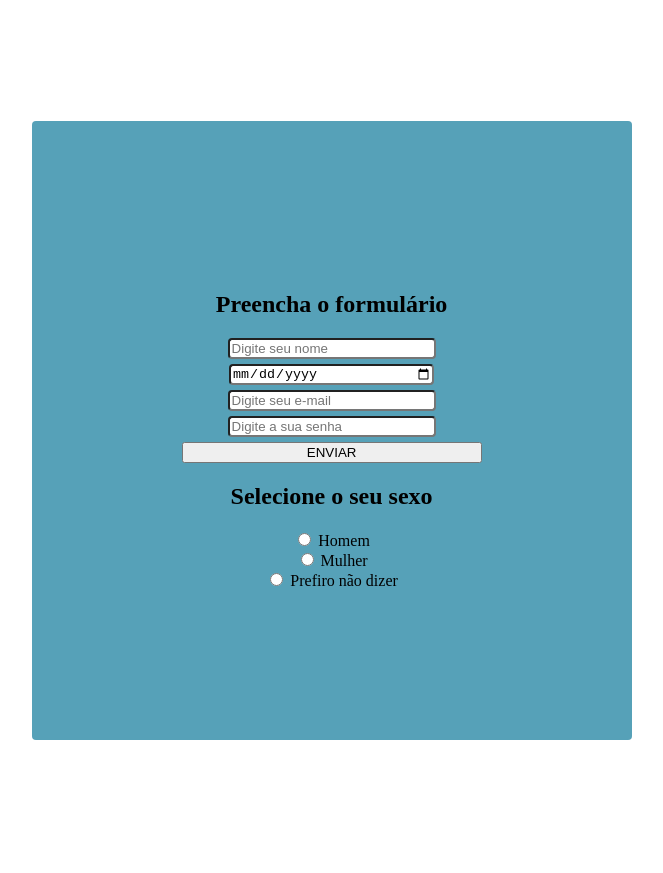
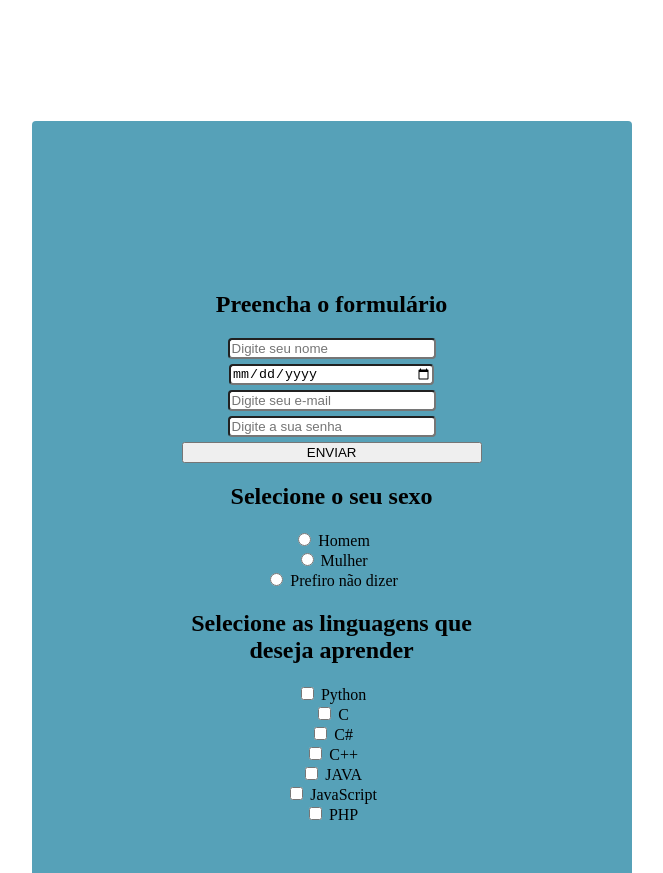
Before and after one commit to lethiciaasevedo1999/trabalho-pw-formularios, a plain HTML site: page index.html in a window 1280 px wide. Shown: the part 79-952 px from the top of the page, without its empty margins (314-977 px from the left). Before the commit the page ends 819 px from the top, so only its background shows below. Drawn offline with Linux system fonts and the light colour scheme.

Commit message:
Adicionando labels tipo Checkbox para seleção das linguagens

```diff
--- a/index.html
+++ b/index.html
@@ -19,7 +19,7 @@
         <input class= "input_password"type="password" placeholder="Digite a sua senha">
         <button class="elemento-sozinho" type="submit">ENVIAR</button>
 
-       <form action="#">
+
            <h2>Selecione o seu sexo</h2>
 
         <input type="radio" name="genero" value="menino">
@@ -29,7 +29,32 @@
         <input type="radio" name="genero" value="prefiro não dizer">
         <label for="f">Prefiro não dizer</label><br>
 
-       </form>
+
+        <h2>Selecione as linguagens que deseja aprender</h2>
+
+        <input type="checkbox" id="python" name="python" value="Python">
+        <label for="python">Python</label><br>
+        <input type="checkbox" id="c" name="c" value="C">
+        <label for="tesla">C</label><br>
+        <input type="checkbox" id="c#" name="c#" value="C#">
+        <label for="c#">C#</label><br>
+        <input type="checkbox" id="c++" name="c++" value="C++">
+        <label for="tesla">C++</label><br>
+        <input type="checkbox" id="java" name="java" value="JAVA">
+        <label for="tesla">JAVA</label><br>
+        <input type="checkbox" id="javascript" name="javascript" value="JAVASCRIPT">
+        <label for="tesla">JavaScript</label><br>
+        <input type="checkbox" id="php" name="php" value="PHP">
+        <label for="tesla">PHP</label><br>
+
+         <br>
+         <br>
+         <br>
+         <br>
+
+
+
+        <button>ENVIAR</button>
 
     </form>
 
```
